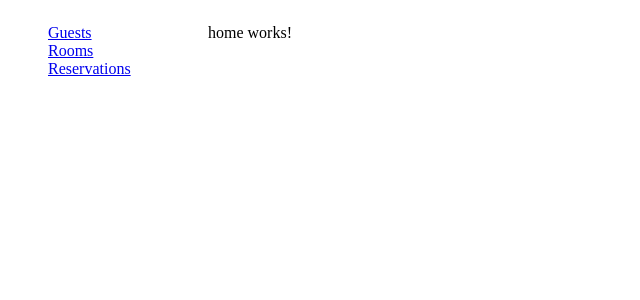
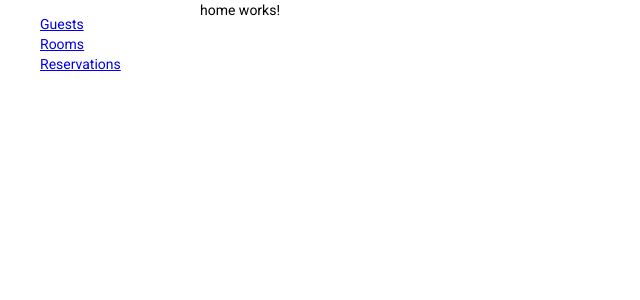
Before and after one commit to KarolKuczynski/villa-manager, an Angular app in the folder app/: page / in a window 1280 px wide. Shown: the top 300 px of the page, without its empty margins (0-640 px from the left). Built offline with nearby package versions, Linux system fonts and the light colour scheme.

Commit message:
added angular material basic config

```diff
--- a/app/angular.json
+++ b/app/angular.json
@@ -27,6 +27,7 @@
               "src/assets"
             ],
             "styles": [
+              "./node_modules/@angular/material/prebuilt-themes/indigo-pink.css",
               "src/styles.scss"
             ],
             "scripts": [],
@@ -97,6 +98,7 @@
               "src/assets"
             ],
             "styles": [
+              "./node_modules/@angular/material/prebuilt-themes/indigo-pink.css",
               "src/styles.scss"
             ],
             "scripts": []
--- a/app/package.json
+++ b/app/package.json
@@ -12,10 +12,12 @@
   "private": true,
   "dependencies": {
     "@angular/animations": "~12.0.4",
+    "@angular/cdk": "^12.0.4",
     "@angular/common": "~12.0.4",
     "@angular/compiler": "~12.0.4",
     "@angular/core": "~12.0.4",
     "@angular/forms": "~12.0.4",
+    "@angular/material": "^12.0.4",
     "@angular/platform-browser": "~12.0.4",
     "@angular/platform-browser-dynamic": "~12.0.4",
     "@angular/router": "~12.0.4",
--- a/app/src/app/app.module.ts
+++ b/app/src/app/app.module.ts
@@ -12,6 +12,7 @@
 import { HomeComponent } from './home/home.component';
 
 import { GuestService } from './_services/guest.service';
+import { BrowserAnimationsModule } from '@angular/platform-browser/animations';
 
 @NgModule({
   declarations: [
@@ -27,6 +28,7 @@
     AppRoutingModule,
     ReactiveFormsModule,
     HttpClientModule,
+    BrowserAnimationsModule,
   ],
   providers: [GuestService],
   bootstrap: [AppComponent],
--- a/app/src/index.html
+++ b/app/src/index.html
@@ -6,8 +6,11 @@
   <base href="/">
   <meta name="viewport" content="width=device-width, initial-scale=1">
   <link rel="icon" type="image/x-icon" href="favicon.ico">
+  <link rel="preconnect" href="https://fonts.gstatic.com">
+  <link href="https://fonts.googleapis.com/css2?family=Roboto:wght@300;400;500&display=swap" rel="stylesheet">
+  <link href="https://fonts.googleapis.com/icon?family=Material+Icons" rel="stylesheet">
 </head>
-<body>
+<body class="mat-typography">
   <app-root></app-root>
 </body>
 </html>
--- a/app/src/styles.scss
+++ b/app/src/styles.scss
@@ -1 +1,4 @@
 /* You can add global styles to this file, and also import other style files */
+
+html, body { height: 100%; }
+body { margin: 0; font-family: Roboto, "Helvetica Neue", sans-serif; }
```
Also changed, not shown: 1 other file (tests, documents, lock files or other folders).
